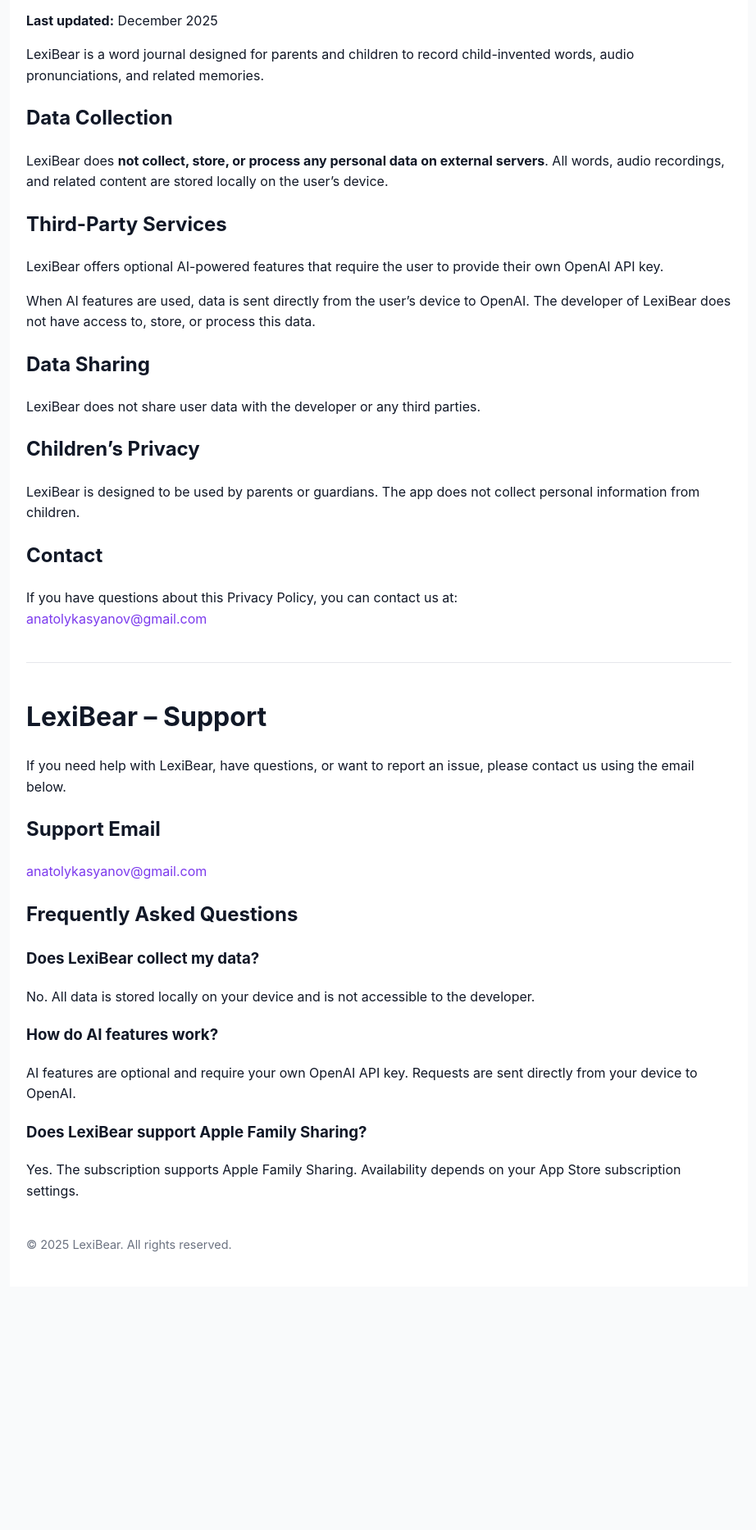
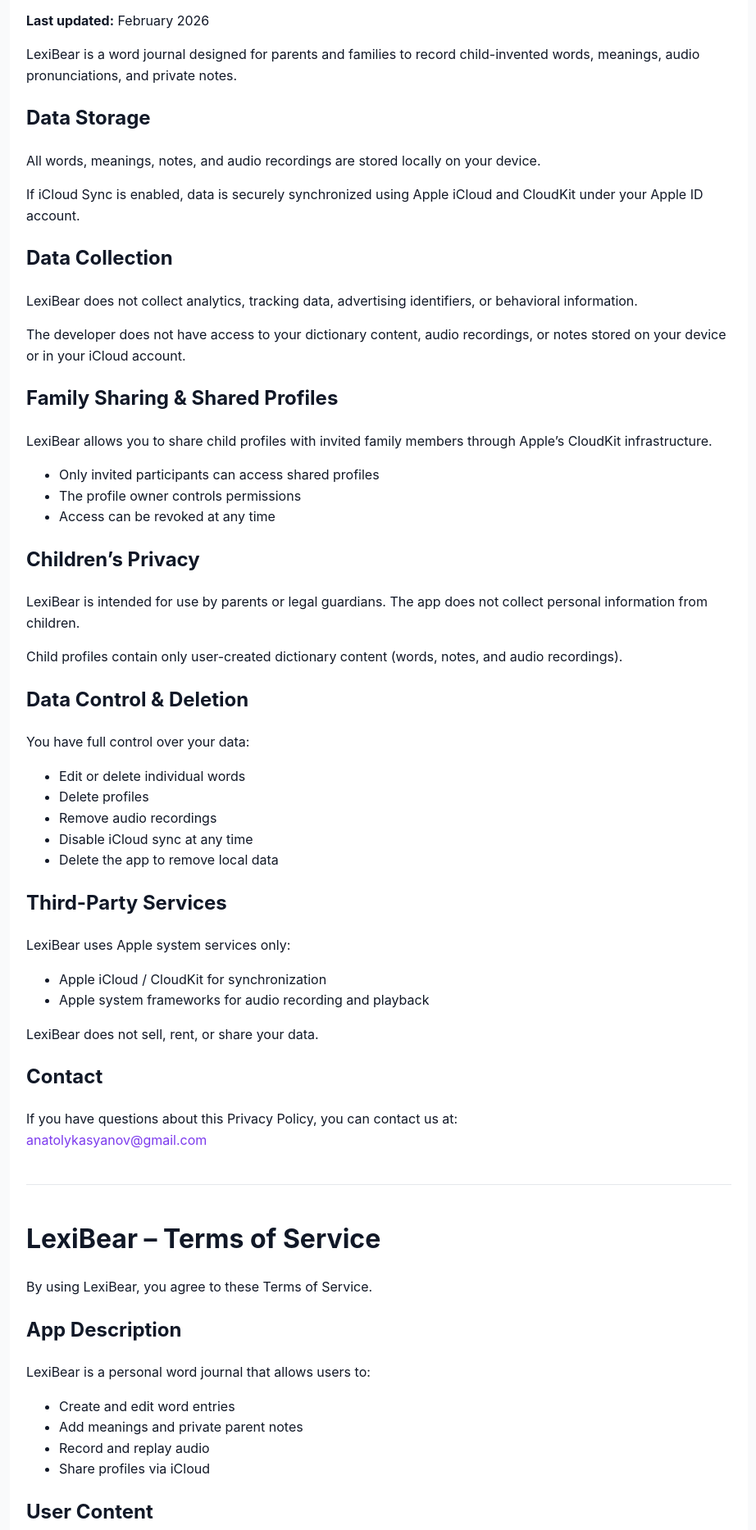
Before and after one commit to deadliam/lexibear-privacy, a plain HTML site: page index.html in a window 1280 px wide. Shown: the part 100-1967 px from the top of the page at 82% size, without its empty margins (178-1100 px from the left). Before the commit the page ends 1670 px from the top, so only its background shows below. Drawn offline with Linux system fonts and the light colour scheme.

Commit message:
Update with non-AI functions

```diff
--- a/index.html
+++ b/index.html
@@ -48,38 +48,73 @@
   <div class="container">
     <h1>LexiBear – Privacy Policy</h1>
 
-    <p><strong>Last updated:</strong> December 2025</p>
+    <p><strong>Last updated:</strong> February 2026</p>
 
     <p>
-      LexiBear is a word journal designed for parents and children to record
-      child-invented words, audio pronunciations, and related memories.
+      LexiBear is a word journal designed for parents and families to record
+      child-invented words, meanings, audio pronunciations, and private notes.
+    </p>
+
+    <h2>Data Storage</h2>
+    <p>
+      All words, meanings, notes, and audio recordings are stored locally on your device.
+    </p>
+    <p>
+      If iCloud Sync is enabled, data is securely synchronized using Apple iCloud and CloudKit
+      under your Apple ID account.
     </p>
 
     <h2>Data Collection</h2>
     <p>
-      LexiBear does <strong>not collect, store, or process any personal data on external servers</strong>.
-      All words, audio recordings, and related content are stored locally on the user’s device.
+      LexiBear does not collect analytics, tracking data, advertising identifiers,
+      or behavioral information.
     </p>
+    <p>
+      The developer does not have access to your dictionary content, audio recordings,
+      or notes stored on your device or in your iCloud account.
+    </p>
+
+    <h2>Family Sharing & Shared Profiles</h2>
+    <p>
+      LexiBear allows you to share child profiles with invited family members
+      through Apple’s CloudKit infrastructure.
+    </p>
+    <ul>
+      <li>Only invited participants can access shared profiles</li>
+      <li>The profile owner controls permissions</li>
+      <li>Access can be revoked at any time</li>
+    </ul>
+
+    <h2>Children’s Privacy</h2>
+    <p>
+      LexiBear is intended for use by parents or legal guardians.
+      The app does not collect personal information from children.
+    </p>
+    <p>
+      Child profiles contain only user-created dictionary content
+      (words, notes, and audio recordings).
+    </p>
+
+    <h2>Data Control & Deletion</h2>
+    <p>You have full control over your data:</p>
+    <ul>
+      <li>Edit or delete individual words</li>
+      <li>Delete profiles</li>
+      <li>Remove audio recordings</li>
+      <li>Disable iCloud sync at any time</li>
+      <li>Delete the app to remove local data</li>
+    </ul>
 
     <h2>Third-Party Services</h2>
     <p>
-      LexiBear offers optional AI-powered features that require the user to provide
-      their own OpenAI API key.
+      LexiBear uses Apple system services only:
     </p>
+    <ul>
+      <li>Apple iCloud / CloudKit for synchronization</li>
+      <li>Apple system frameworks for audio recording and playback</li>
+    </ul>
     <p>
-      When AI features are used, data is sent directly from the user’s device to OpenAI.
-      The developer of LexiBear does not have access to, store, or process this data.
-    </p>
-
-    <h2>Data Sharing</h2>
-    <p>
-      LexiBear does not share user data with the developer or any third parties.
-    </p>
-
-    <h2>Children’s Privacy</h2>
-    <p>
-      LexiBear is designed to be used by parents or guardians.
-      The app does not collect personal information from children.
+      LexiBear does not sell, rent, or share your data.
     </p>
 
     <h2>Contact</h2>
@@ -91,7 +126,64 @@
 
     <hr>
 
-    <h1>LexiBear – Support</h1>
+    <h1>LexiBear – Terms of Service</h1>
+
+    <p>
+      By using LexiBear, you agree to these Terms of Service.
+    </p>
+
+    <h2>App Description</h2>
+    <p>
+      LexiBear is a personal word journal that allows users to:
+    </p>
+    <ul>
+      <li>Create and edit word entries</li>
+      <li>Add meanings and private parent notes</li>
+      <li>Record and replay audio</li>
+      <li>Share profiles via iCloud</li>
+    </ul>
+
+    <h2>User Content</h2>
+    <p>
+      All words, notes, and audio recordings are user-generated content.
+      You retain full ownership of your data.
+    </p>
+
+    <h2>Subscriptions & Purchases</h2>
+    <p>
+      Certain features may require a one-time purchase or subscription.
+      Payments are processed by Apple through your Apple ID account.
+    </p>
+    <p>
+      Subscriptions renew automatically unless canceled in your Apple account settings.
+    </p>
+
+    <h2>Disclaimer</h2>
+    <p>
+      LexiBear is intended for educational and memory-keeping purposes.
+      It is not a medical device and does not provide professional medical or therapeutic advice.
+    </p>
+
+    <h2>Limitation of Liability</h2>
+    <p>
+      LexiBear is provided “as is.” The developer is not responsible for:
+    </p>
+    <ul>
+      <li>Loss of data due to device issues</li>
+      <li>iCloud service interruptions</li>
+      <li>User configuration errors</li>
+      <li>Unauthorized access resulting from compromised Apple ID credentials</li>
+    </ul>
+
+    <h2>Changes</h2>
+    <p>
+      We may update this Privacy Policy or Terms of Service.
+      Continued use of the app constitutes acceptance of any updates.
+    </p>
+
+    <hr>
+
+    <h1>Support</h1>
 
     <p>
       If you need help with LexiBear, have questions, or want to report an issue,
@@ -103,27 +195,8 @@
       <a href="mailto:anatolykasyanov@gmail.com">anatolykasyanov@gmail.com</a>
     </p>
 
-    <h2>Frequently Asked Questions</h2>
-
-    <h3>Does LexiBear collect my data?</h3>
-    <p>
-      No. All data is stored locally on your device and is not accessible to the developer.
-    </p>
-
-    <h3>How do AI features work?</h3>
-    <p>
-      AI features are optional and require your own OpenAI API key.
-      Requests are sent directly from your device to OpenAI.
-    </p>
-
-    <h3>Does LexiBear support Apple Family Sharing?</h3>
-    <p>
-      Yes. The subscription supports Apple Family Sharing.
-      Availability depends on your App Store subscription settings.
-    </p>
-
     <div class="footer">
-      © 2025 LexiBear. All rights reserved.
+      © 2026 LexiBear. All rights reserved.
     </div>
   </div>
 </body>
```
